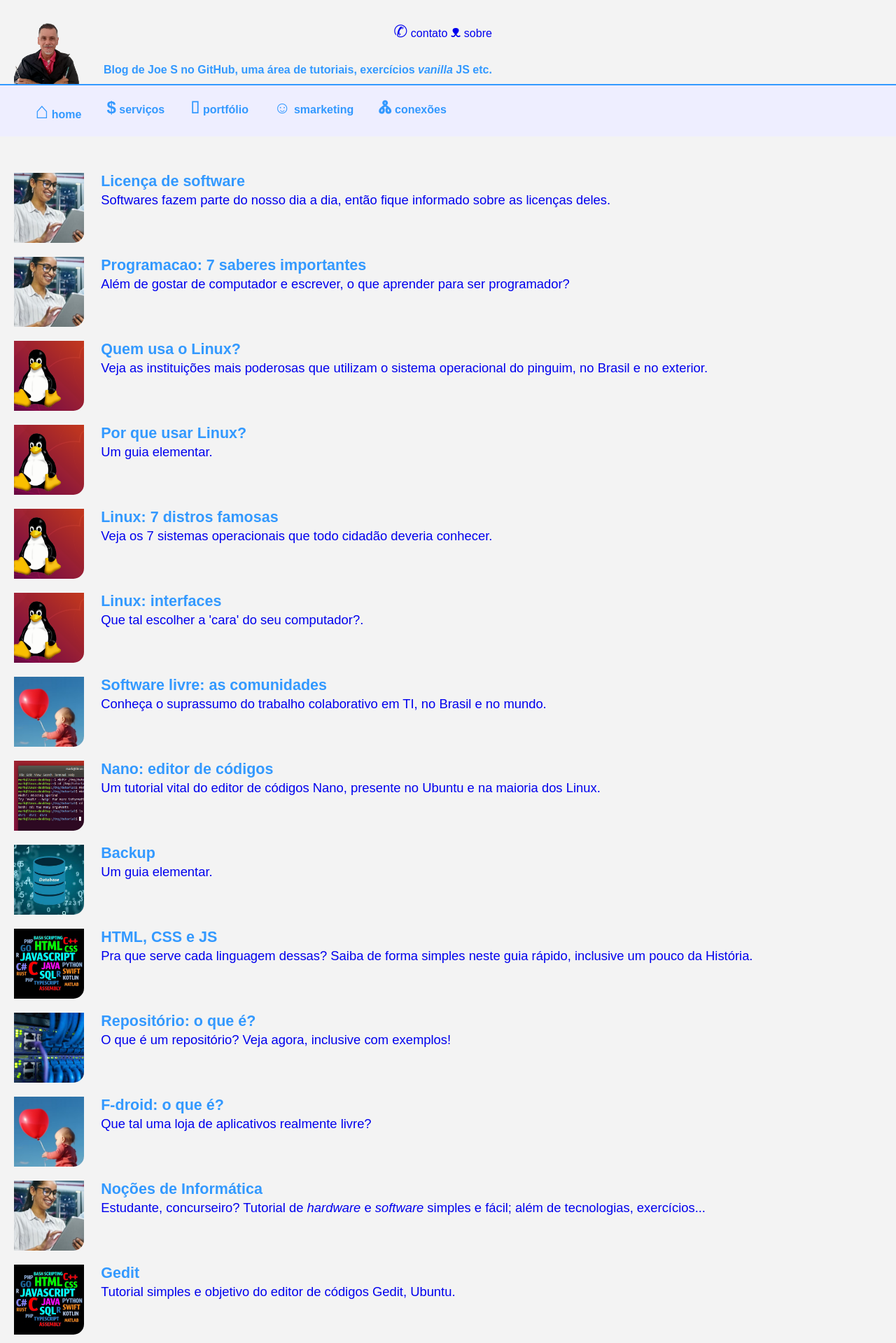
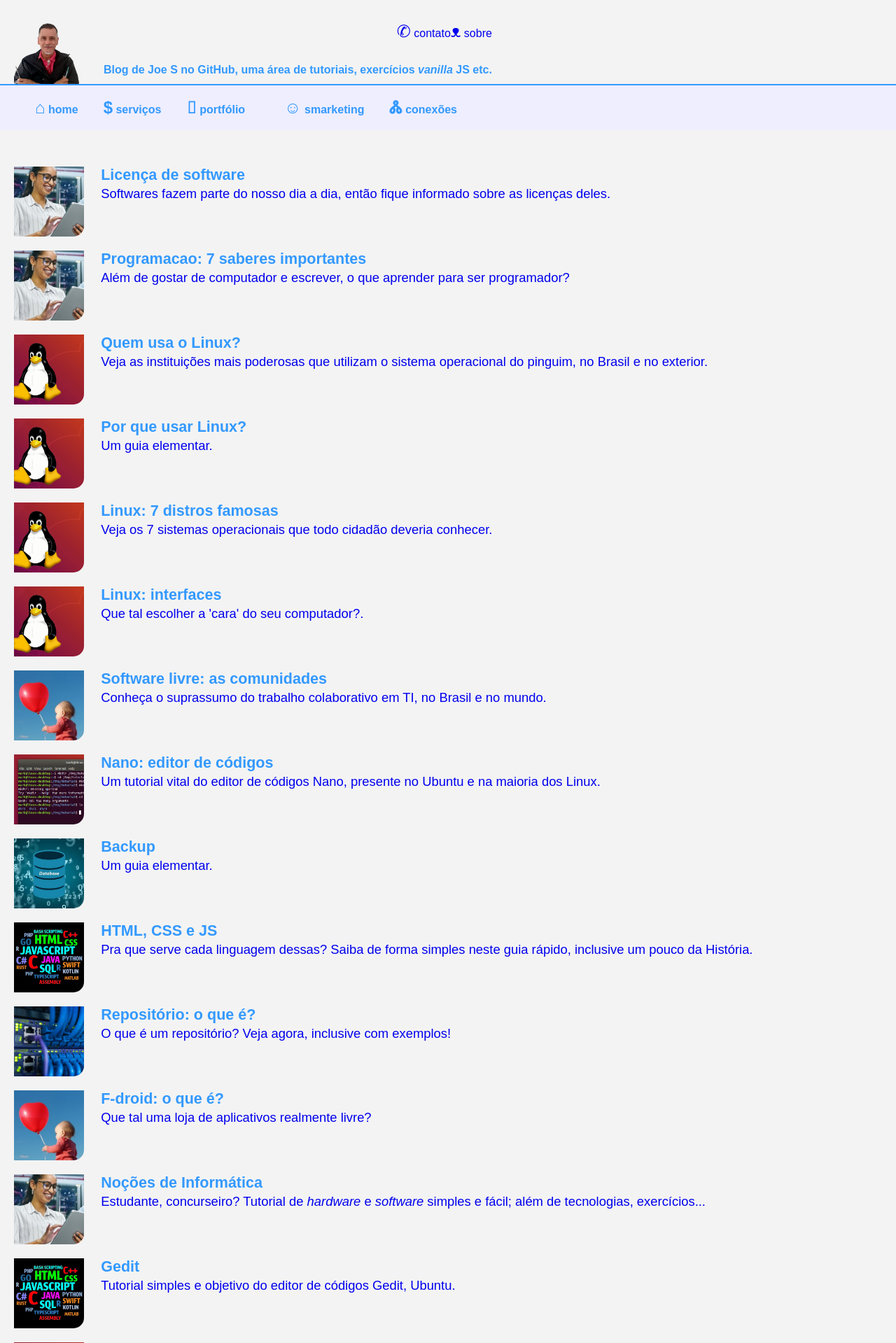
Before and after one commit to Joesynth/joesynth.github.io, a Jekyll site: the page built from index.html, in a window 1280 px wide. Shown: the top 1919 px of the page at 70% size. Built offline with Jekyll 4.4.1, drawn with Linux system fonts in a browser that asks for light colours.

Commit message:
Update default.html

```diff
--- a/_layouts/default.html
+++ b/_layouts/default.html
@@ -11,16 +11,17 @@
     <header>
         <img src="image/joe_s.png" alt="Logo" class="img-header">
         <div class="header-desc">
-            <p id="menuTop"><a href="contato.html"><span class="unicode">✆</span> contato</a> <a href="quem.html"><span class="unicode">ᴥ</span> sobre</a></p>
+            <p id="menuTop"><a href="contato.html"><span class="unicode">✆</span> contato</a><a href="quem.html"><span class="unicode">ᴥ</span> sobre</a></p>
             <p id="bemVindo">Blog de Joe S no GitHub, uma área de tutoriais, exercícios <em>vanilla</em> JS etc.</p>
         </div>
     </header>
 
     <nav>
         <ul class="nav-links">
-            <li><a href="index.html"><span class="unicode" id="unicodeMaior">⌂</span> <span class="nav-text">home</span></a></li>
+            <li><a href="index.html"><span class="unicode">⌂</span> <span class="nav-text">home</span></a></li>
             <li><a href="servico.html"><span class="unicode">$</span> <span class="nav-text">serviços</span></a></li>
             <li><a href="quem.html"><span class="unicode">⌷</span> <span class="nav-text">portfólio</span></a></li>
+            <li></li>
             <li><a href="smarketing.html"><span class="unicode">☺</span> <span class="nav-text">smarketing</span></a></li>
             <li><a href="conexoes.html"><span class="unicode">Ꮬ</span> <span class="nav-text">conexões</span></a></li>
         </ul>
```
